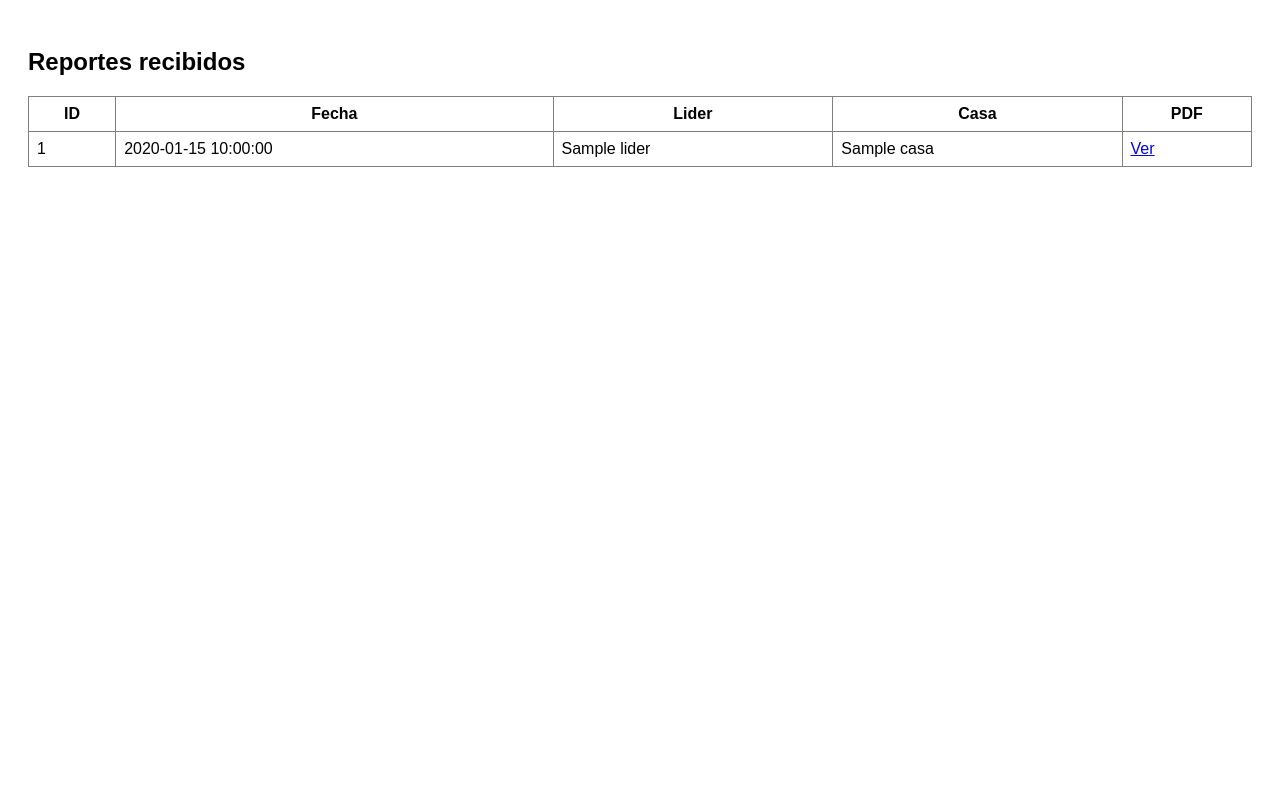
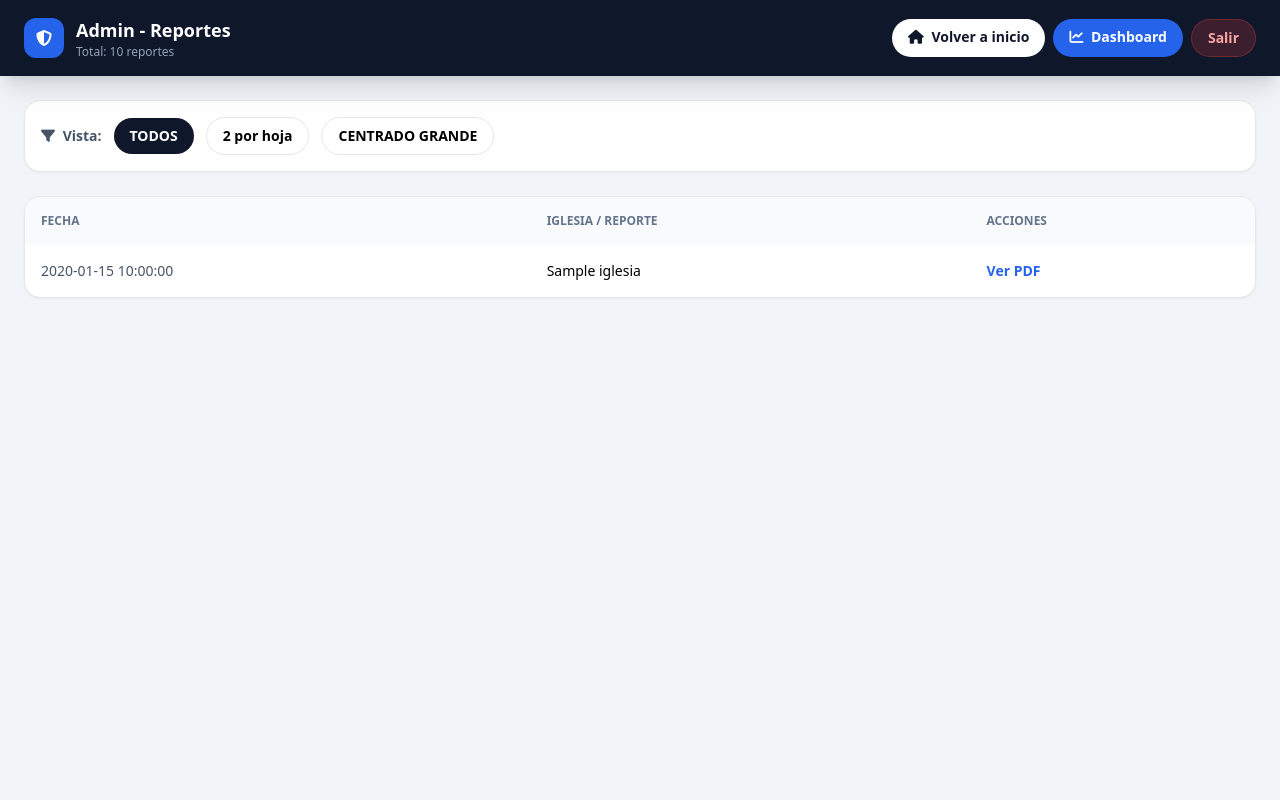
Before and after one commit to wilberthmaximiliano-det/MIGROcosingo, a Python web app: template templates/admin.html in a window 1280 px wide. Run offline with Jinja, Linux system fonts and the light colour scheme; the template is opened without the code that fills it: most values are stand-ins (such as "Sample title", 1, 10 or a date in 2020); some libraries are stand-ins or nearby versions.

Commit message:
admin estetica pro sin romper login

```diff
--- a/templates/admin.html
+++ b/templates/admin.html
@@ -1 +1,58 @@
-<!DOCTYPE html><html><body style="font-family:Arial;padding:20px"><h2>Reportes recibidos</h2><table border="1" cellpadding="8" style="width:100%;border-collapse:collapse"><tr><th>ID</th><th>Fecha</th><th>Lider</th><th>Casa</th><th>PDF</th></tr>{% for r in reportes %}<tr><td>{{r.id}}</td><td>{{r.fecha_reporte}}</td><td>{{r.lider}}</td><td>{{r.casa}}</td><td><a href="/pdf/{{r.id}}" target="_blank">Ver</a></td></tr>{% endfor %}</table></body></html>
+<!DOCTYPE html>
+<html lang="es">
+<head>
+<meta charset="UTF-8">
+<meta name="viewport" content="width=device-width, initial-scale=1.0">
+<title>Admin - Reportes GAR</title>
+<script src="https://cdn.tailwindcss.com"></script>
+<link rel="stylesheet" href="https://cdnjs.cloudflare.com/ajax/libs/font-awesome/6.4.0/css/all.min.css">
+</head>
+<body class="bg-[#f1f5f9] min-h-screen font-sans">
+<!-- HEADER -->
+<header class="bg-[#0f172a] text-white sticky top-0 z-50 shadow-xl">
+  <div class="max-w-7xl mx-auto px-6 py-4 flex justify-between items-center">
+    <div class="flex items-center gap-3">
+      <div class="w-10 h-10 bg-blue-600 rounded-xl flex items-center justify-center"><i class="fas fa-shield-alt"></i></div>
+      <div><h1 class="font-black text-lg">Admin - Reportes</h1><p class="text-xs text-slate-400">Total: {{ total }} reportes</p></div>
+    </div>
+    <div class="flex gap-2">
+      <a href="/" class="bg-white text-slate-900 px-4 py-2 rounded-full text-sm font-bold hover:bg-slate-100"><i class="fas fa-home mr-1"></i> Volver a inicio</a>
+      <a href="/dashboard" class="bg-blue-600 text-white px-4 py-2 rounded-full text-sm font-bold hover:bg-blue-700"><i class="fas fa-chart-line mr-1"></i> Dashboard</a>
+      <a href="/logout" class="bg-red-500/20 text-red-300 border border-red-500/30 px-4 py-2 rounded-full text-sm font-bold hover:bg-red-500 hover:text-white">Salir</a>
+    </div>
+  </div>
+</header>
+
+<div class="max-w-7xl mx-auto p-6">
+  <!-- FILTROS -->
+  <div class="bg-white rounded-2xl p-4 shadow-sm border mb-6 flex gap-3 items-center">
+    <span class="text-sm font-bold text-slate-600"><i class="fas fa-filter mr-1"></i> Vista:</span>
+    <a href="/admin?filtro=todos" class="px-4 py-2 bg-slate-900 text-white rounded-full text-sm font-bold">TODOS</a>
+    <a href="/admin?por_hoja=2" class="px-4 py-2 bg-white border rounded-full text-sm font-bold">2 por hoja</a>
+    <a href="/admin?estilo=centrado" class="px-4 py-2 bg-white border rounded-full text-sm font-bold">CENTRADO GRANDE</a>
+  </div>
+
+  <!-- TABLA -->
+  <div class="bg-white rounded-2xl shadow-sm border overflow-hidden">
+    <div class="overflow-x-auto">
+      <table class="w-full text-sm">
+        <thead class="bg-slate-50 text-slate-500 text-xs uppercase font-bold">
+          <tr><th class="p-4 text-left">Fecha</th><th class="p-4 text-left">Iglesia / Reporte</th><th class="p-4 text-left">Acciones</th></tr>
+        </thead>
+        <tbody class="divide-y">
+          {% for r in reportes %}
+          <tr class="hover:bg-slate-50">
+            <td class="p-4 text-slate-600">{{ r.fecha if r.fecha else r['fecha'] }}</td>
+            <td class="p-4 font-medium">{{ r.iglesia if r.iglesia else r }}</td>
+            <td class="p-4"><a href="#" class="text-blue-600 font-bold hover:underline">Ver PDF</a></td>
+          </tr>
+          {% else %}
+          <tr><td colspan="3" class="p-12 text-center text-slate-400"><i class="fas fa-inbox text-4xl mb-3 block"></i>No hay reportes aún<br><span class="text-xs">Cuando envíen el link aparecerán aquí</span></td></tr>
+          {% endfor %}
+        </tbody>
+      </table>
+    </div>
+  </div>
+</div>
+</body>
+</html>
--- /dev/null
+++ b/templates/admin_respaldo.html
@@ -0,0 +1 @@
+<!DOCTYPE html><html><body style="font-family:Arial;padding:20px"><h2>Reportes recibidos</h2><table border="1" cellpadding="8" style="width:100%;border-collapse:collapse"><tr><th>ID</th><th>Fecha</th><th>Lider</th><th>Casa</th><th>PDF</th></tr>{% for r in reportes %}<tr><td>{{r.id}}</td><td>{{r.fecha_reporte}}</td><td>{{r.lider}}</td><td>{{r.casa}}</td><td><a href="/pdf/{{r.id}}" target="_blank">Ver</a></td></tr>{% endfor %}</table></body></html>
```
